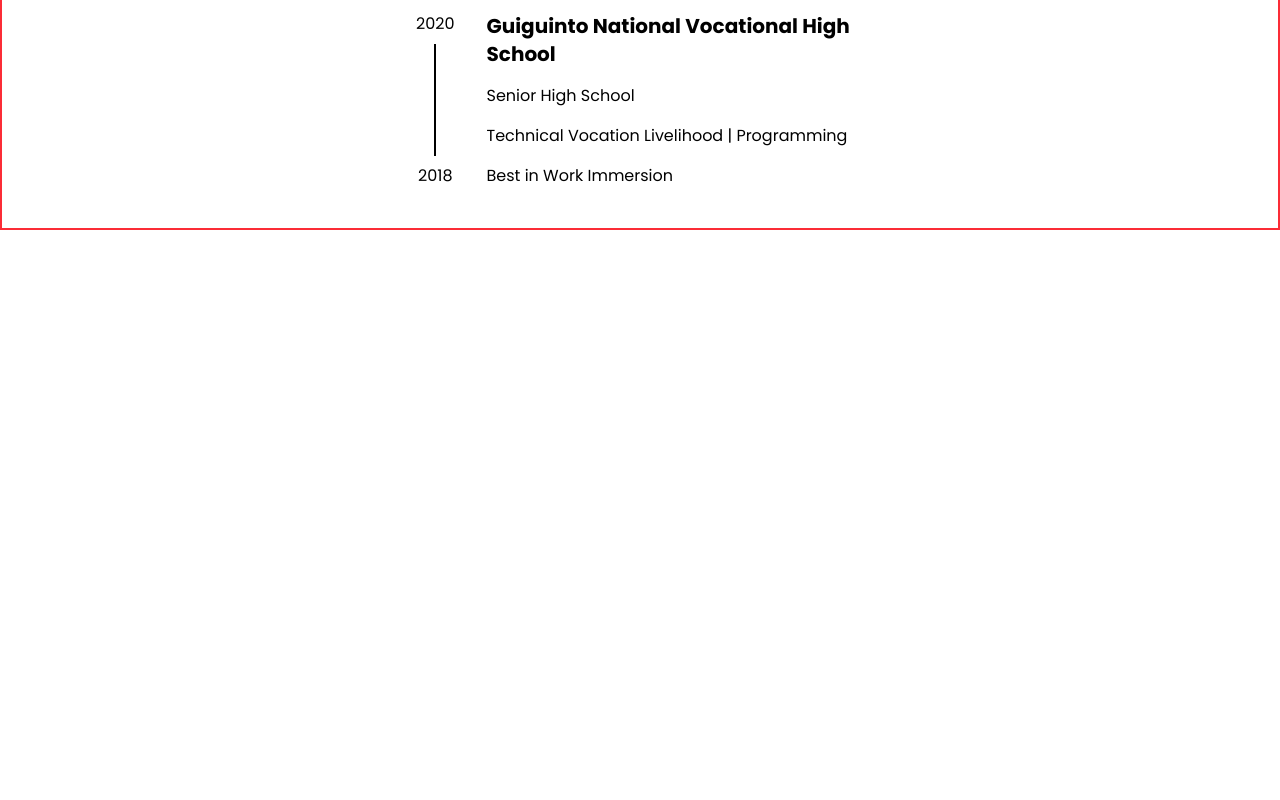
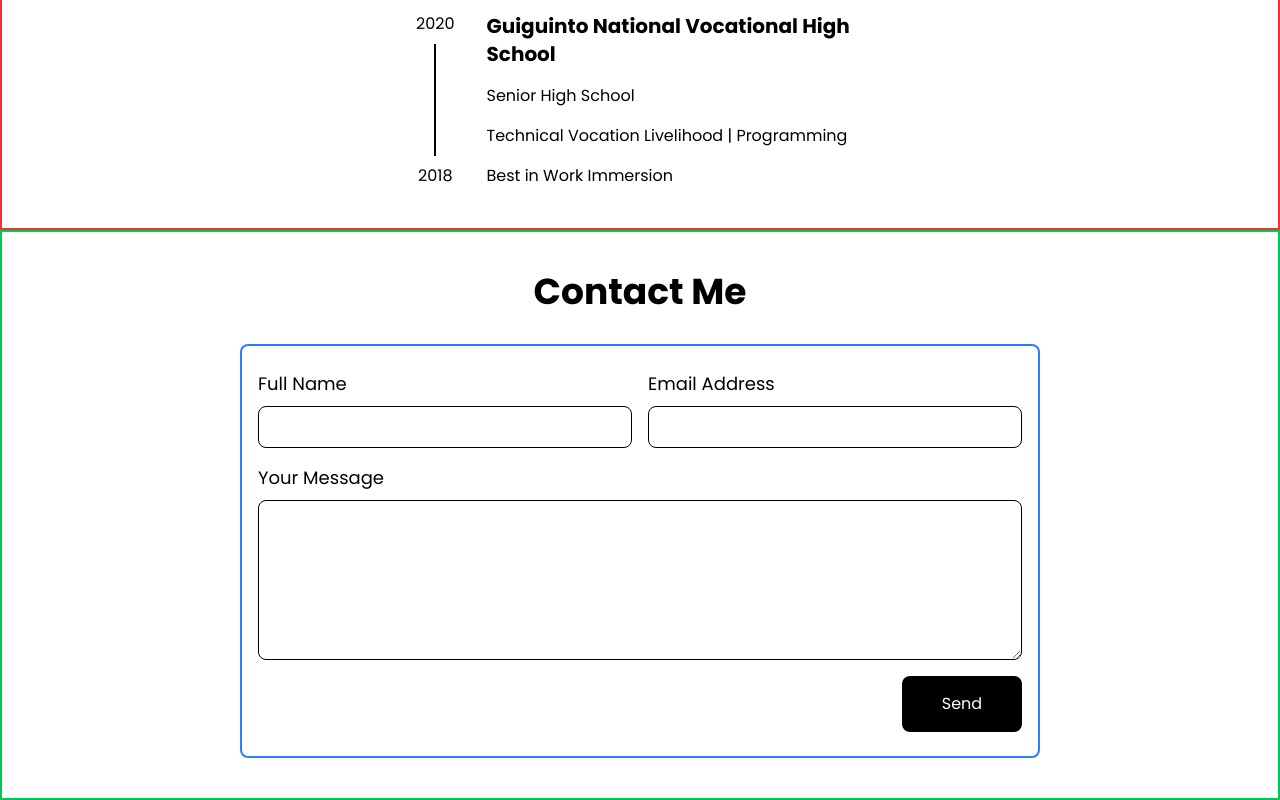
Before and after one commit to jeramie-santos/Portfolio-2026, a React app in the folder portfolio/: page / in a window 1280 px wide. Shown: the part 2924-3724 px from the top of the page. Before the commit the page ends 3154 px from the top, so only its background shows below. Built offline with nearby package versions, Linux system fonts and the light colour scheme; the HTML template or start-up script is replaced by a standard one.

Commit message:
added contact section

```diff
--- a/portfolio/src/App.jsx
+++ b/portfolio/src/App.jsx
@@ -3,6 +3,7 @@
 import Projects from "./Components/Projects";
 import About from "./Components/About";
 import Background from "./Components/Background";
+import Contact from "./Components/Contact";
 
 const App = () => {
   return (
@@ -13,6 +14,7 @@
         <Projects />
         <About />
         <Background />
+        <Contact />
       </main>
     </div>
   )
--- a/portfolio/src/Components/Background.jsx
+++ b/portfolio/src/Components/Background.jsx
@@ -1,7 +1,7 @@
 const Background = () => {
     return (
         <div className="py-10 px-8 border-2 border-red-500 flex flex-col gap-8 items-center">
-            <div className="flex-1 flex flex-col gap-8 w-sm md:w-md">
+            <div className="flex-1 flex flex-col gap-8 w-80 md:w-md">
                 <h2 className="font-bold text-2xl md:text-3xl lg:text-4xl text-center">Work Experience</h2>
                 <div className="flex gap-8">
                     <div className="flex flex-col justify-between items-center">
@@ -17,7 +17,7 @@
                     </div>
                 </div>
             </div>
-            <div className="flex-1 flex flex-col gap-8 w-sm md:w-md">
+            <div className="flex-1 flex flex-col gap-8 w-80 md:w-md">
                 <h2 className="font-bold text-2xl md:text-3xl lg:text-4xl text-center">Education</h2>
                 <div className="flex gap-8">
                     <div className="flex flex-col justify-between items-center">
--- /dev/null
+++ b/portfolio/src/Components/Contact.jsx
@@ -0,0 +1,47 @@
+const Contact = () => {
+
+    const emailSubmit = (e) => {
+        e.preventDefault();
+
+        const formData = new FormData(e.target);
+
+        const data = {
+            fullName: formData.get("fullName"),
+            email: formData.get("emailAddress"),
+            message: formData.get("message")
+        }
+
+        console.log(data);
+    }
+
+    return (
+        <div className="py-10 px-8 border-2 border-green-500 flex flex-col items-center gap-8">
+            <h2 className="font-bold text-2xl md:text-3xl lg:text-4xl">Contact Me</h2>
+            <div className="border-2 border-blue-500 px-4 py-6 w-80 rounded-lg md:w-md lg:w-200">
+                <form className="flex flex-col gap-4" onSubmit={emailSubmit}>
+                    <div className="flex flex-col gap-4 lg:flex-row">
+                        <div className="flex flex-col gap-2 lg:flex-1">
+                            <label htmlFor="fullName" className="text-lg">Full Name</label>
+                            <input type="text" id="fullName" name="fullName"  className="border p-2 rounded-lg" required/>
+                        </div>
+                        <div className="flex flex-col gap-2 lg:flex-1">
+                            <label htmlFor="emailAddress" className="text-lg">Email Address</label>
+                            <input type="email" id="emailAddress" name="emailAddress" className="border p-2 rounded-lg" required/>
+                        </div>
+                    </div>
+                    <div>
+                        <div className="flex flex-col gap-2">
+                            <label htmlFor="message" className="text-lg">Your Message</label>
+                            <textarea id="message" name="message" className="border p-2 rounded-lg h-40" required></textarea>
+                        </div>
+                    </div>
+                    <div className="flex lg:justify-end">
+                        <button className="bg-black text-white flex-1 py-4 rounded-lg lg:w-30 lg:flex-none" type="submit">Send</button>
+                    </div>
+                </form>
+            </div>
+        </div>
+    )
+}
+
+export default Contact;
```
